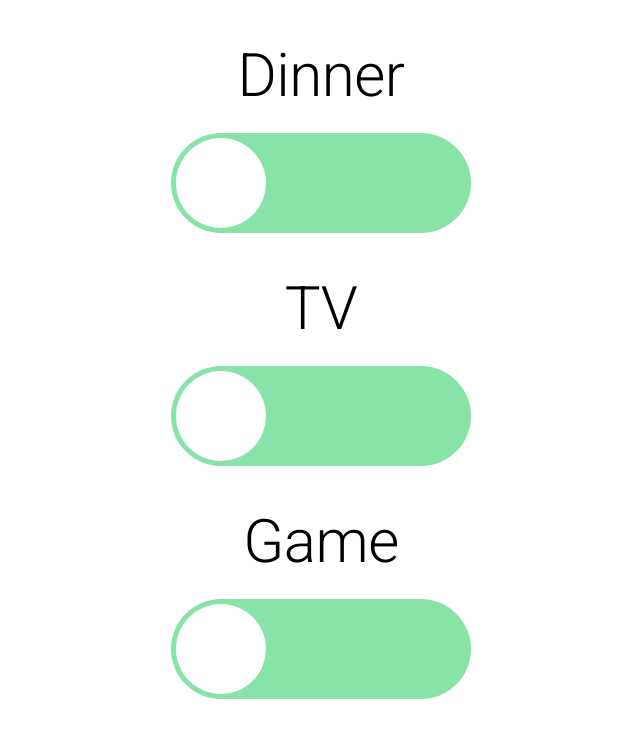
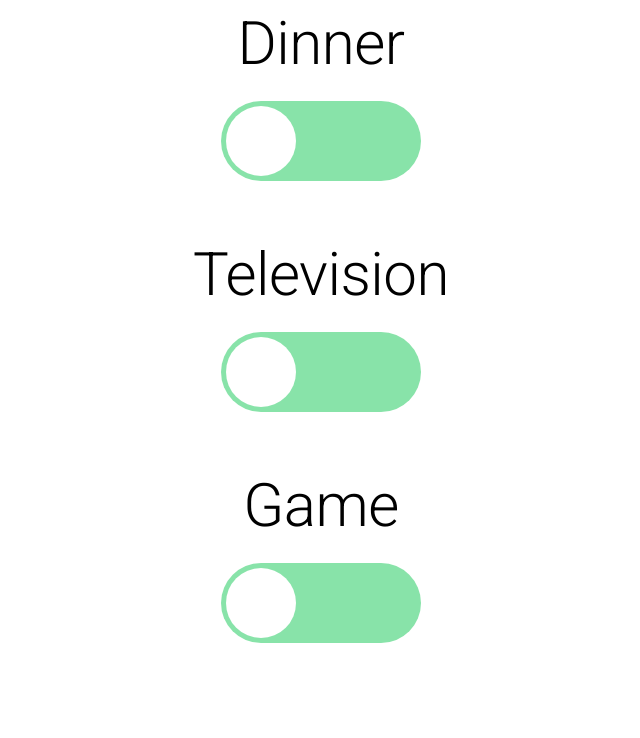
Before and after one commit to ebweinberger/turn-taker, a Next.js app: page / in a window 1280 px wide. Shown: the top 738 px of the page, without its empty margins (319-959 px from the left). Built offline with nearby package versions, Linux system fonts and the light colour scheme.

Commit message:
resizing

```diff
--- a/hooks/useWindowSize.js
+++ /dev/null
@@ -1,25 +0,0 @@
-import { useState, useEffect } from "react";
-
-function useWindowSize() {
-  const [windowSize, setWindowSize] = useState({
-    width: undefined,
-    height: undefined,
-  });
-  useEffect(() => {
-    function handleResize() {
-      setWindowSize({
-        width: window.innerWidth,
-        height: window.innerHeight,
-      });
-    }
-
-    window.addEventListener("resize", handleResize);
-
-    handleResize();
-
-    return () => window.removeEventListener("resize", handleResize);
-  }, []);
-  return windowSize;
-}
-
-export default useWindowSize;
--- a/pages/index.js
+++ b/pages/index.js
@@ -5,7 +5,7 @@ export default function Home() {
   return (
     <div>
       <MySwitch name={"Dinner"} />
-      <MySwitch name={"TV"} />
+      <MySwitch name={"Television"} />
       <MySwitch name={"Game"} />
     </div>
   );
--- a/pages/mySwitch.js
+++ b/pages/mySwitch.js
@@ -2,26 +2,13 @@ import React, { useEffect, useState } from "react";
 import styles from "../styles/Home.module.css";
 import Switch from "react-switch";
 import { Typography } from "@mui/material";
-import useWindowSize from "../hooks/useWindowSize";
 
 const MySwitch = (props) => {
   const [checked, setChecked] = useState(false);
-  const windowSize = useWindowSize();
-  const [height, setHeight] = useState(100);
-  const [width, setWidth] = useState(300);
-  const [handleDiameter, setHandleDiameter] = useState(90);
-
   const handleChange = () => {
     setChecked(!checked);
   };
 
-  useEffect(() => {
-    if (windowSize.width < 500 || windowSize.height < 1000) {
-      //   setHeight(25);
-      //   setWidth(100);
-      //   setHandleDiameter(20);
-    }
-  }, [windowSize]);
   return (
     <div>
       <Typography
@@ -29,38 +16,22 @@ const MySwitch = (props) => {
         component="div"
         gutterBottom
         align="center"
-        pt={5}
+        pt={1}
       >
         {props.name}
       </Typography>
       <div className={styles.switchContainer}>
-        {/* <Typography
-          variant="h3"
-          component="div"
-          gutterBottom
-          className={styles.person}
-        >
-          Eli
-        </Typography> */}
         <Switch
           onChange={handleChange}
           checked={checked}
-          height={height}
-          width={width}
-          handleDiameter={handleDiameter}
+          height={80}
+          width={200}
+          handleDiameter={70}
           uncheckedIcon={false}
           checkedIcon={false}
           onColor={"#d8b6f2"}
           offColor={"#88e3a9"}
         />
-        {/* <Typography
-          variant="h3"
-          component="div"
-          gutterBottom
-          className={styles.person}
-        >
-          Summer
-        </Typography> */}
       </div>
     </div>
   );
--- a/styles/Home.module.css
+++ b/styles/Home.module.css
@@ -2,6 +2,7 @@
   display: flex;
   align-items: center;
   justify-content: space-around;
+  padding-bottom: 50px;
   width: 100%;
 }
 
```
